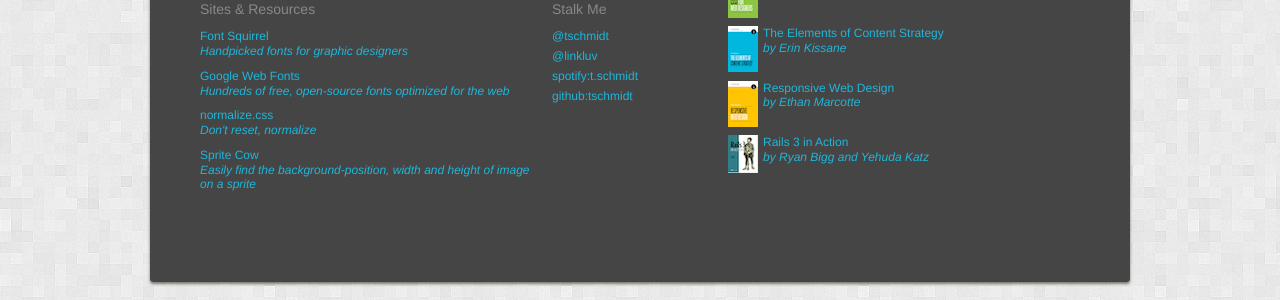
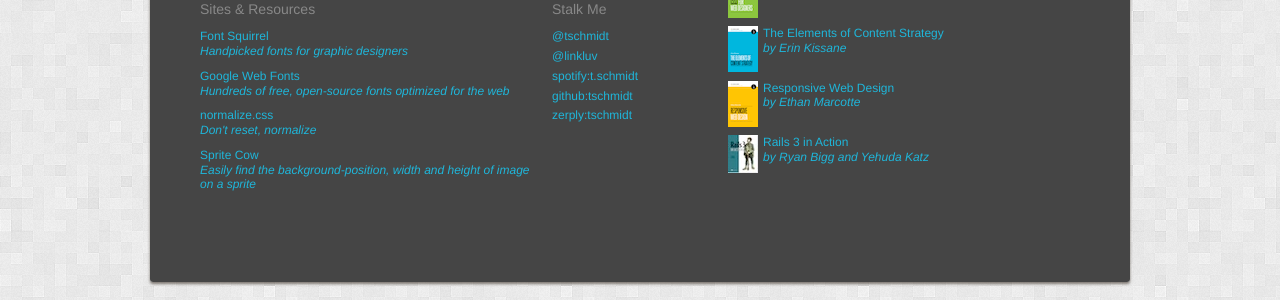
Before and after one commit to tschmidt/tschmidt.github.com, a Jekyll site: the page built from index.html, in a window 1280 px wide and 900 px high, scrolled down 1884 px. Shown: the part 558-858 px from the top of the window. Built offline with Jekyll 4.4.1, drawn with Linux system fonts in a browser that asks for light colours; nearby versions of some CDN libraries; Markdown is read by kramdown in place of the engine named in the settings.

Commit message:
Add zerply to contact methods

```diff
--- a/_layouts/default.html
+++ b/_layouts/default.html
@@ -147,6 +147,7 @@
           <li class="twitter"><a target="_blank" href="http://twitter.com/linkluv">@linkluv</a></li>
           <li class="spotify"><a target="_blank" href="http://open.spotify.com/user/t.schmidt">spotify:t.schmidt</a></li>
           <li class="github"><a target="_blank" href="http://github.com/tschmidt">github:tschmidt</a></li>
+          <li class="zerply"><a target="_blank" href="http://zerply.com/tschmidt">zerply:tschmidt</a></li>
         </ul>
       </section>
     </footer>
```
